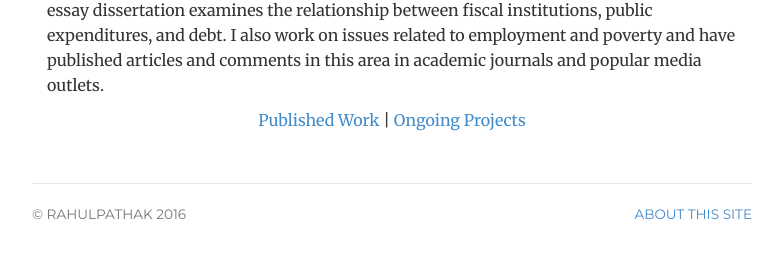
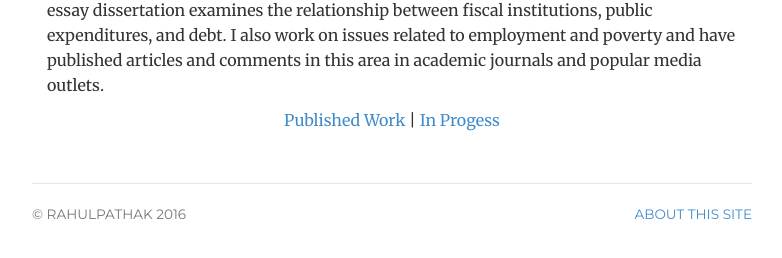
Before and after one commit to pathak-rahul/pathak-rahul.github.io, a Jekyll site: the page built from research/index.html, in a window 1280 px wide. Shown: the part 233-491 px from the top of the page, without its empty margins (248-1030 px from the left). Built offline with Jekyll 4.4.1, drawn with Linux system fonts in a browser that asks for light colours.

Commit message:
Update index.html

```diff
--- a/research/index.html
+++ b/research/index.html
@@ -18,7 +18,7 @@
 	<div itemscope itemtype="http://data-vocabulary.org/Person" class="col-sm-12">
 <p class-"lead"> My principal research interests lie at the intersection of public finance and social policy. I am particularly interested in the functioning of the subnational governments and institutional reforms to promote equitable and efficient public good provision. My three-essay dissertation examines the relationship between fiscal institutions, public expenditures, and debt. I also work on issues related to employment and poverty and have published articles and comments in this area in academic journals and popular media outlets.
 
- <p class="text-center"> <a href="/publications"> Published Work</a> | <a href="/ongoing"> Ongoing Projects</a></a> </p>
+ <p class="text-center"> <a href="/publications"> Published Work</a> | <a href="/ongoing"> In Progess</a></a> </p>
 
 
 
```
